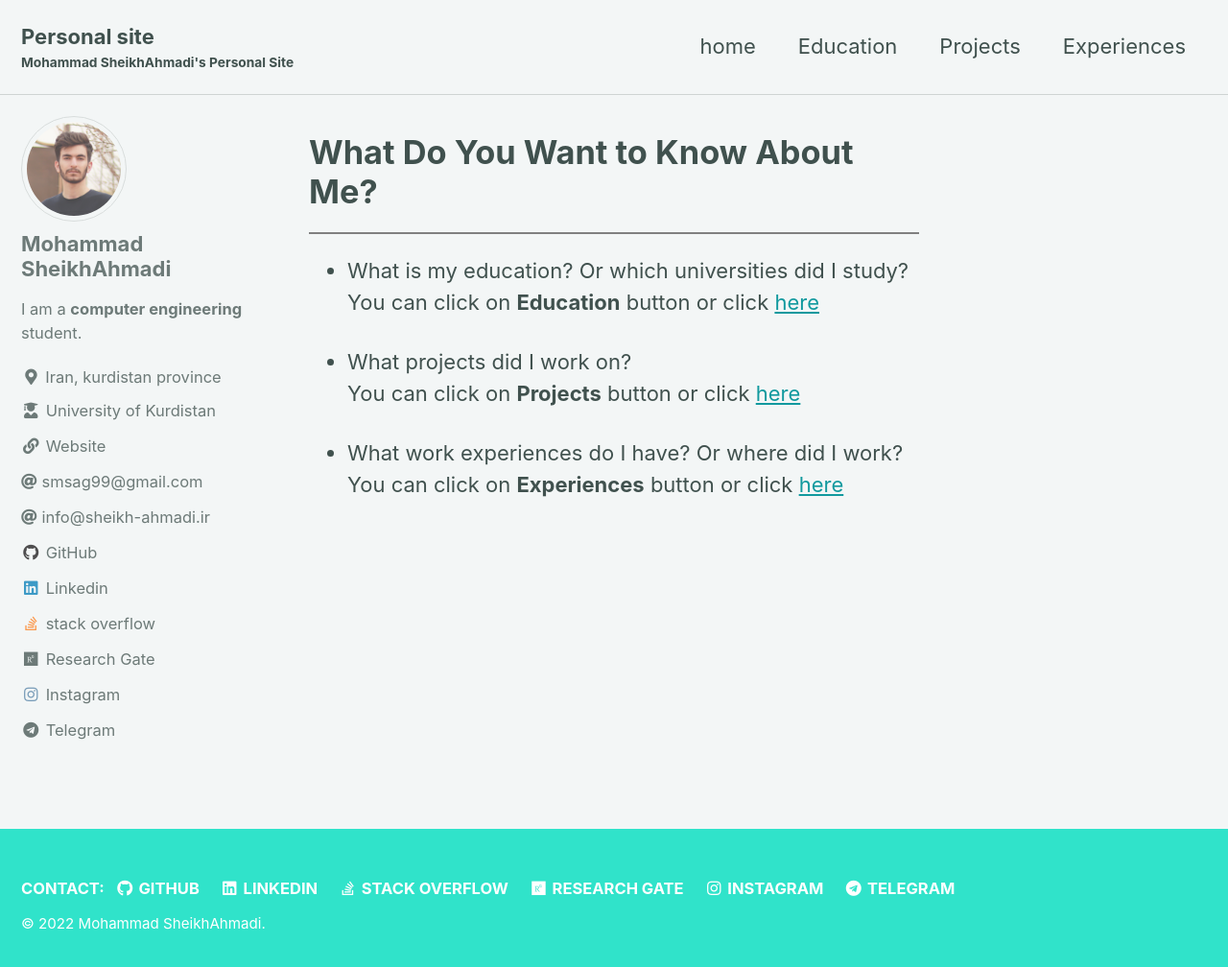
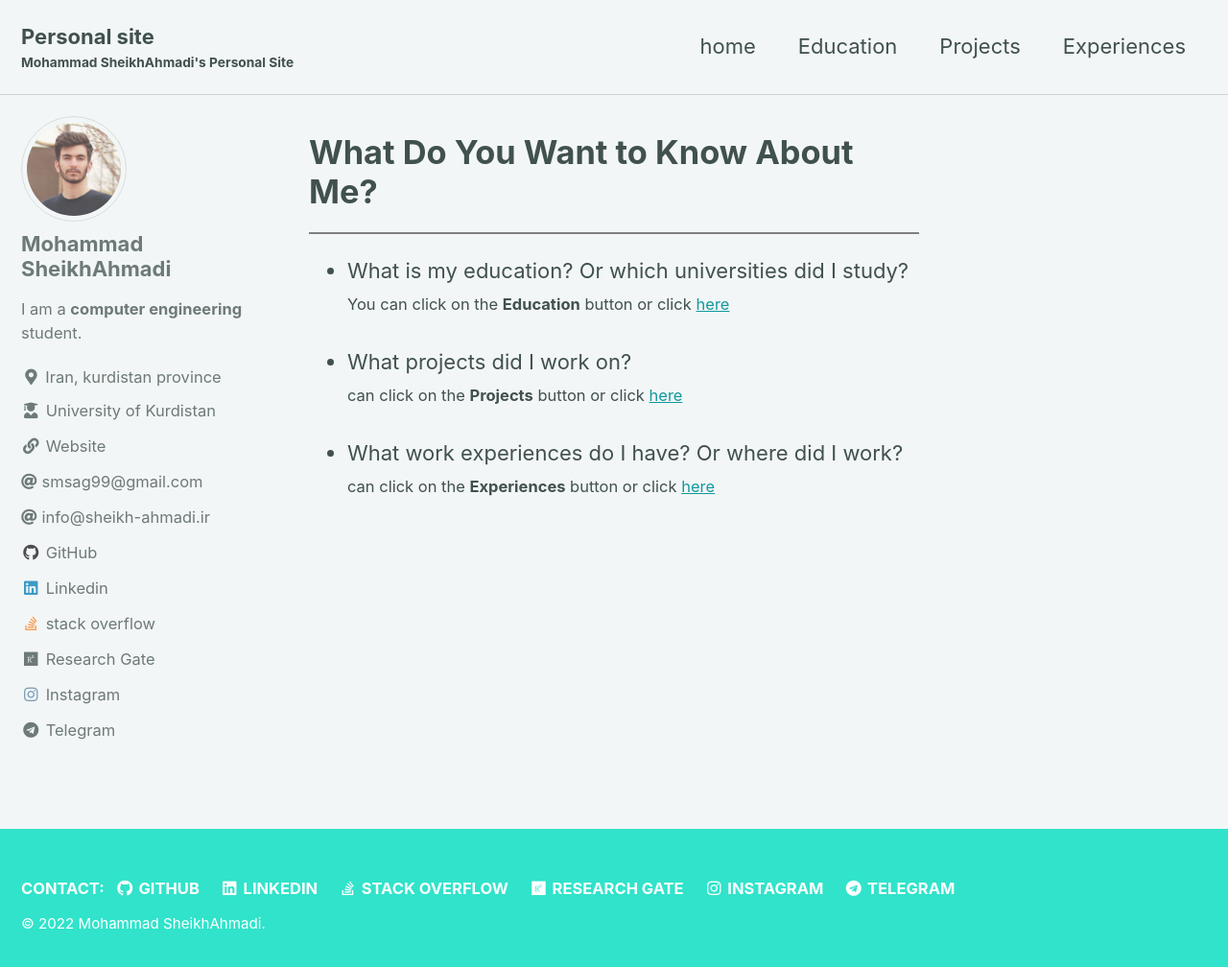
Before and after one commit to smsag99/Personal_Website, a Jekyll site: the page built from index.html, in a window 1280 px wide and 1018 px high. Shown: the top 1008 px of the window at 96% size. Built offline with Jekyll 4.4.1, drawn with Linux system fonts in a browser that asks for light colours; cached includes are drawn as plain includes; the list of posts is cut into pages by our own code.

Commit message:
change p tag to small

```diff
--- a/_layouts/home.html
+++ b/_layouts/home.html
@@ -6,7 +6,10 @@ layout: archive
 <h1> What Do You Want to Know About Me?</h1>
 <hr style="height:2px;border-width:0;color:gray;background-color:gray">
 <ul>
-	<li><p>What is my education? Or which universities did I study?<br>You can click on <strong>Education</strong> button or click <a href="/edu/">here</a></p>
-  <li><p>What projects did I work on?<br>You can click on  <strong>Projects</strong>  button or click <a href="/projects/">here</a></p>
-  <li><p>What work experiences do I have? Or where did I work?<br>You can click on <strong>Experiences</strong> button or click <a href="/exp/">here</a></p>
+	<li><p>What is my education? Or which universities did I study?<br>
+    <small>You can click on the <strong>Education</strong> button or click <a href="/edu/">here</a></small></p>
+  <li><p>What projects did I work on?<br>
+    <small> can click on the <strong>Projects</strong>  button or click <a href="/projects/">here</a></small></p>
+  <li><p>What work experiences do I have? Or where did I work?<br>
+    <small> can click on the <strong>Experiences</strong> button or click <a href="/exp/">here</a></small></p>
   </ul>
```
Also changed, not shown: 5 other files.
